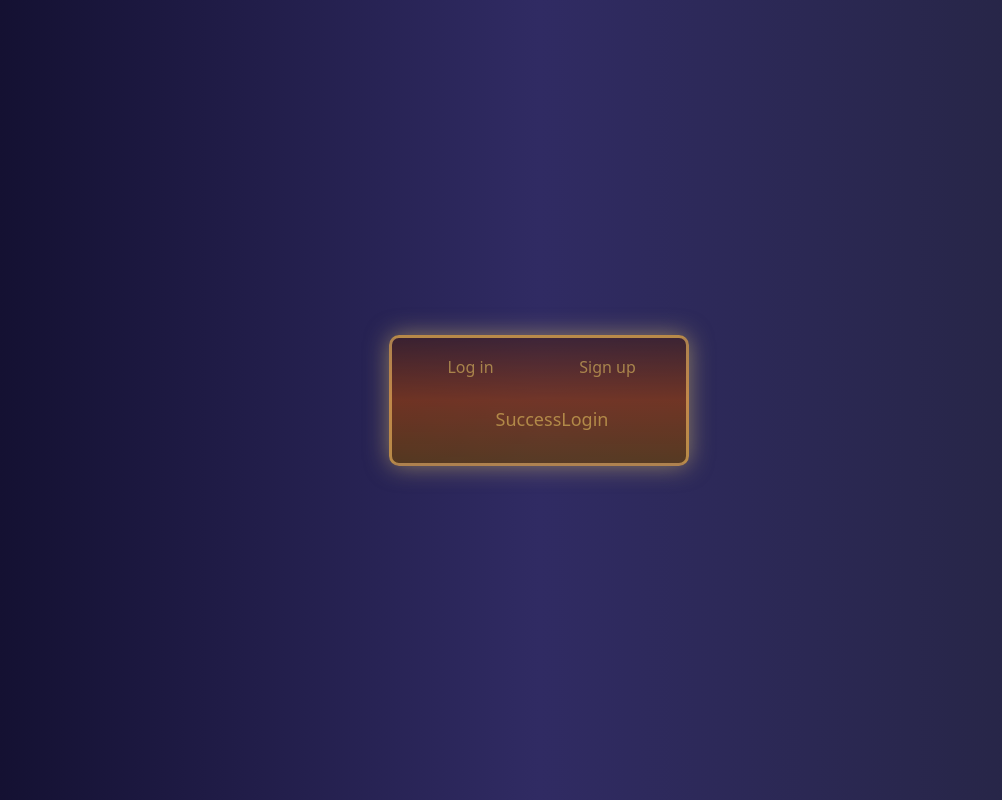
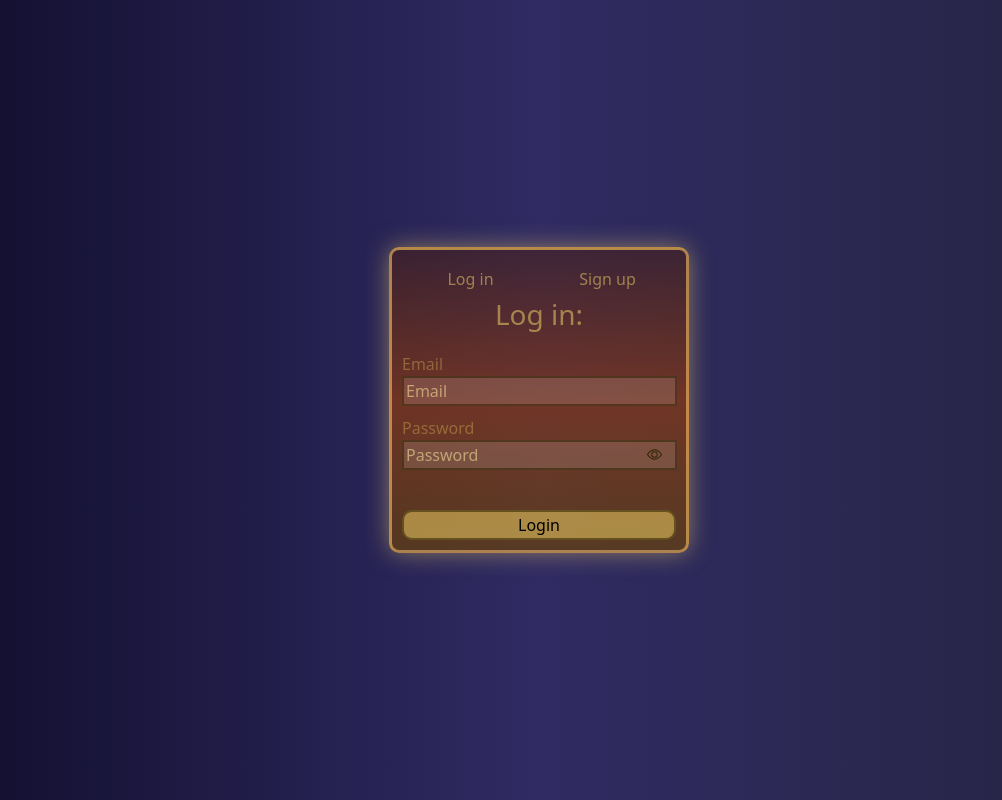
Before and after one commit to Roman-cas88/register-users, a React (Create React App) app: page / in a window 1280 px wide. Both pictures are taken after a click on the button "Log in". Shown: the whole page, without its empty margins (101-1103 px from the left). Built offline with nearby package versions, Linux system fonts and the light colour scheme.

Commit message:
login function

```diff
--- a/src/components/Login.jsx
+++ b/src/components/Login.jsx
@@ -2,13 +2,22 @@ import React, { useState } from 'react'
 import { InputForm } from './InputForm'
 import { BsEyeSlash, BsEye } from 'react-icons/bs'
 import { SuccessLogin } from './SuccessLogin'
+import { useSelector } from 'react-redux'
 
 
 export const Login = () => {
+    const data = useSelector(state => state.usersData.data)
 
     const submit = (e) => {
         e.preventDefault();
-        console.log('check');
+        const formData = new FormData(e.target)
+        const login = Object.fromEntries(formData.entries())
+        const checkEmail = data.find(element => element.email === login.email)
+        const checkPassword = data.find(element => element.password === login.password)
+        if (checkEmail && checkPassword) {
+            setSuccessLogin(true)
+        }
+        else {setStyledMessage({display:"block"})}
     }
     const [type, setType] = useState("password")
 
@@ -18,34 +27,42 @@ export const Login = () => {
 
     const [successLogin, setSuccessLogin] = useState(false)
 
+    const [styledMessage, setStyledMessage] = useState({display:"none"})
+    const handleChangeStyle = () => {
+        setStyledMessage({display:"none"})
+    }
+
   return (
     <div>
-        {!successLogin && <SuccessLogin />}
-        {successLogin &&
+        {successLogin && <SuccessLogin />}
+        {!successLogin &&
         <>
         <h3>Log in:</h3>
         <form onSubmit={submit}>
             <InputForm
+                autocomplete='on'
                 type="email"
                 name="email"
                 label="Email"
-                errMessage="Error Message"
                 placeholder="Email"
+                onChange={handleChangeStyle}
                 />
             <div className='password'>
                 <InputForm
+                    autocomplete='on'
                     type={type}
                     name="password"
                     label="Password"
-                    errMessage="Error Message"
-                    pattern="^(?=.*[0-9])(?=.*[a-za-z])(?=.*[A-ZA-Z])[a-zA-Z0-9!@#$%^&*()-_)]{8,20}$"
                     placeholder="Password"
+                    onChange={handleChangeStyle}
                     />
                 <div className='showPassword' onClick={showPassword}>
                     {type === "password" && <BsEye size={15}/>}
                     {type === "text" && <BsEyeSlash size={15}/>}
                 </div>
             </div>
+            <p style={styledMessage} className='emailErrMessage'>Wrong password or email</p>
+
             <button className='submitButton' type='submit'>Login</button>
         </form>
 </>
--- a/src/components/NewUser.jsx
+++ b/src/components/NewUser.jsx
@@ -18,8 +18,11 @@ export const NewUser = () => {
         const newUser = Object.fromEntries(formData.entries())
         newUser.id = nanoid();
         const checkUser = data.find(element => element.email === newUser.email)
-        if (!checkUser) {console.log('Success'); dispatch(usersData(newUser)); setSuccessRegister(true)}
-        else {console.log('Wrong'); setStyledMessage({display:"block"})}
+        if (!checkUser) {
+            dispatch(usersData(newUser));
+            setSuccessRegister(true)
+        }
+        else {setStyledMessage({display:"block"})}
     }
 
     const [checkPassword, setСheckPassword] = useState()
@@ -39,8 +42,8 @@ export const NewUser = () => {
 
     return (
         <div>
-        {!succesRegister && <SuccessReg />}
-        {succesRegister &&
+        {succesRegister && <SuccessReg />}
+        {!succesRegister &&
             <>
             <h3> Sign up: </h3>
             <form onSubmit={addToData}>
```
